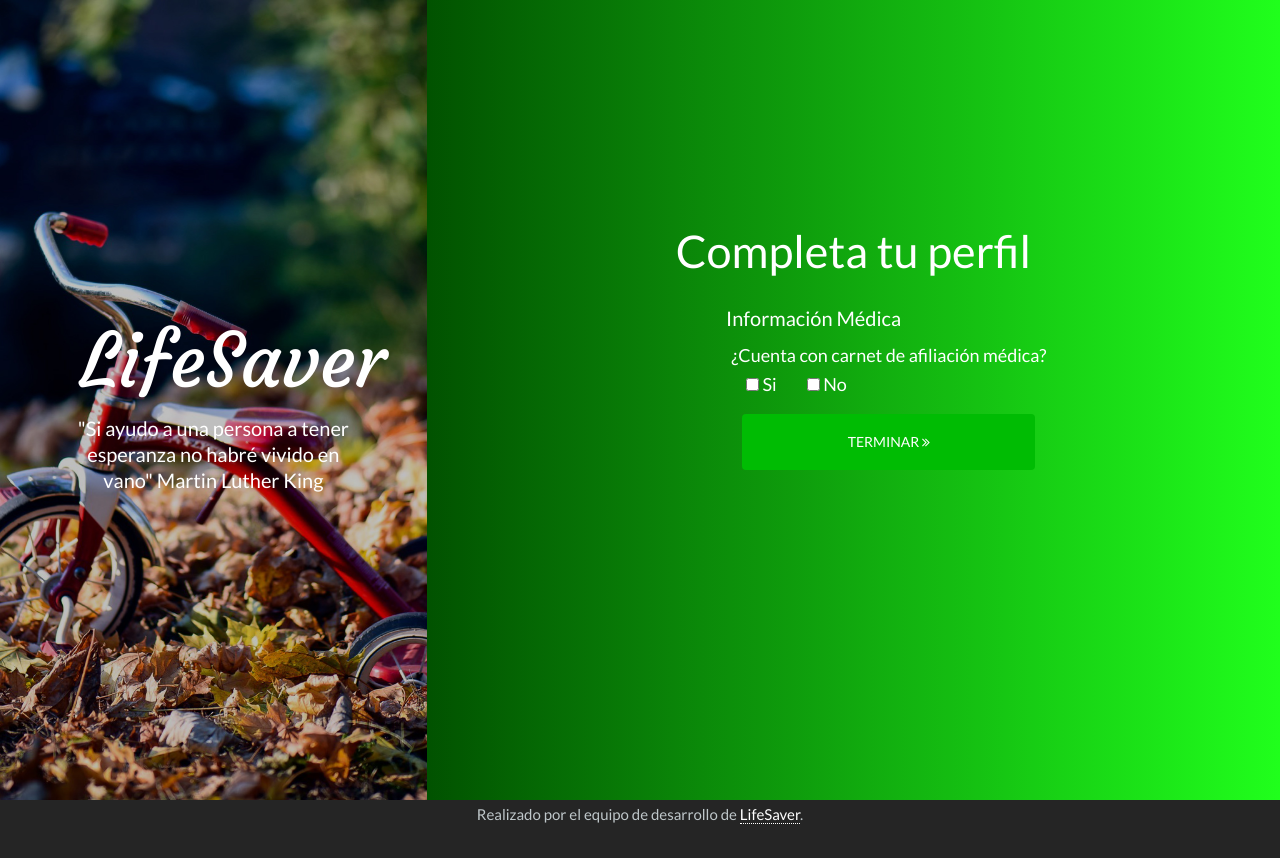
After one commit to alexcs14/LifeSaver, a PHP site: the page made by views/module/usu/completar3.php in a window 1280 px wide. The commit adds this page. Run offline with PHP 8.4, Linux system fonts and the light colour scheme; the template is opened without the code that fills it, so the values that code supplies are empty.

Commit message:
Paginación

```diff
--- a/controller/main.controller.php
+++ b/controller/main.controller.php
@@ -65,9 +65,19 @@ class MainController{
     require_once 'views/module/usu/newpass.php';
     require_once 'views/include/footer.php';
   }
-  public function completar(){
+  public function completar1(){
     require_once 'views/include/header.php';
-    require_once 'views/module/usu/completar.php';
+    require_once 'views/module/usu/completar1.php';
+    require_once 'views/include/footer.php';
+  }
+  public function completar2(){
+    require_once 'views/include/header.php';
+    require_once 'views/module/usu/completar2.php';
+    require_once 'views/include/footer.php';
+  }
+  public function completar3(){
+    require_once 'views/include/header.php';
+    require_once 'views/module/usu/completar3.php';
     require_once 'views/include/footer.php';
   }
 
--- a/views/assets/css/form-elements.css
+++ b/views/assets/css/form-elements.css
@@ -141,6 +141,9 @@ option{
 	padding-top: 0px;
 }
 
+.completar3{
+	margin-top: 5%;
+}
 .info-title{
 	color: white;
 }
--- /dev/null
+++ b/views/module/usu/completar3.php
@@ -0,0 +1,26 @@
+<div class="contenedor-login-seccion5 col-xs-12 col-sm-12 col-md-5 col-lg-4">
+    <div class="col-sm-8 col-sm-offset-2 text">
+      <h1 class="title">LifeSaver</h1>
+    </div>
+      <div class="col-sm-10">
+        <h3 class="h3-eres">"Si ayudo a una persona a tener esperanza no habré vivido en vano"  Martin Luther King</h3>
+      </div>
+</div>
+<div class="top-content5 col-xs-12 col-sm-12 col-md-7 col-lg-8">
+  <h2 class="login">Completa tu perfil</h2>
+      <div class="col-sm-5 col-sm-offset-1">
+        <form role="form" action="crear" method="post" id="completar" class="r-form">
+          <h3 class="text-justify info-title">Información Médica</h3>
+          <div class="form-group">
+            <label class="text-justify">¿Cuenta con carnet de afiliación médica? </label>
+            <label for="yes" id="yes" class="radio-inline">
+              <input type="checkbox"  name="" required> Si
+            </label>
+            <label for="no" id="no" class="radio-inline wthree">
+              <input type="checkbox" name=""> No
+            </label>
+          </div>
+          <button type="submit" name="button" id="btnCompletar" class="btn btn-primary completar3" >TERMINAR <i class="fa fa-angle-double-right" aria-hidden="true"></i></button>
+        </form>
+      </div>
+</div>
```
Also changed, not shown: views/module/usu/completar1.php (renamed from views/module/usu/completar.php, +12 -4 lines), views/module/usu/completar2.php (added, +26 -0 lines), views/assets/img/fondo05.jpeg.
